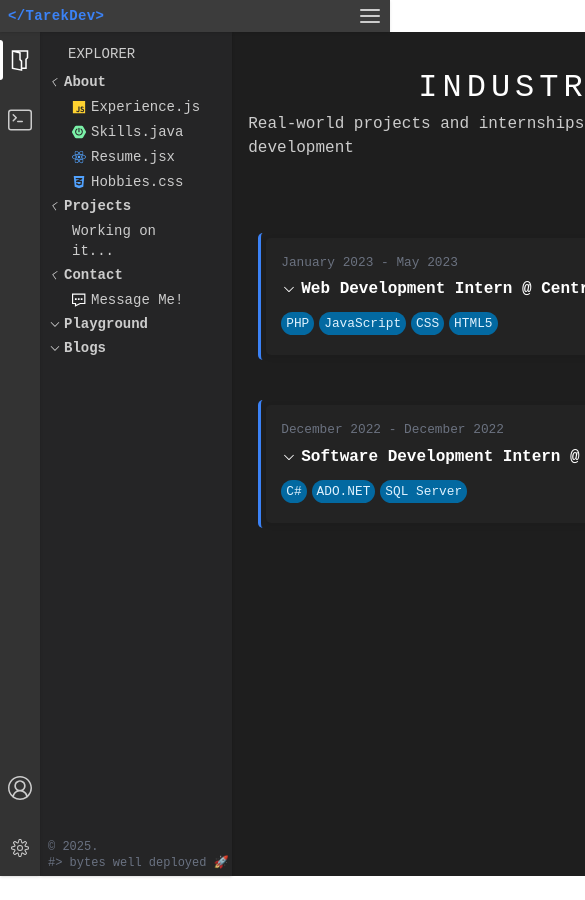
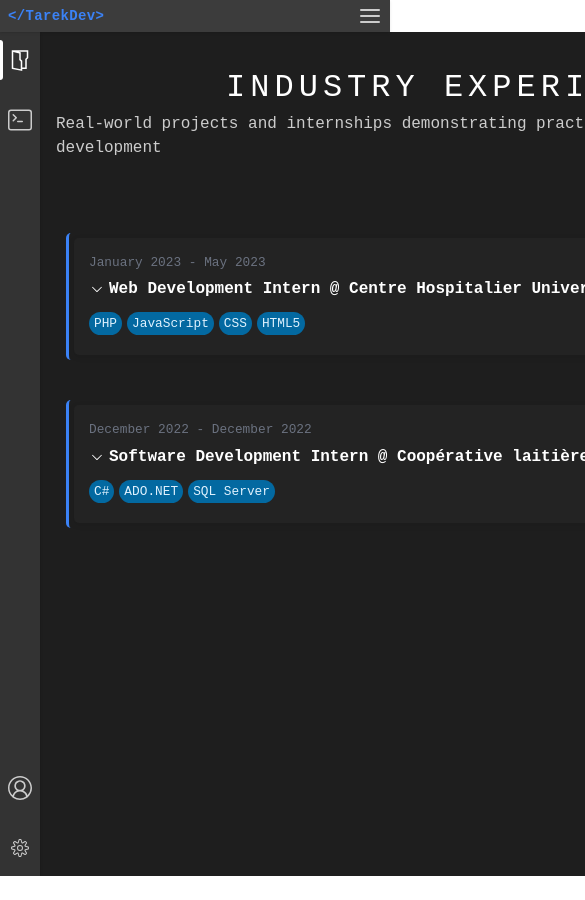
Before and after one commit to kbqerat/Personal_Portfolio_React.js_Tailwind, a React (Vite) app: page /folders in a window 390 px wide. Shown: the top 900 px of the page, 585 px wide, since content can reach past the window. After the commit the page ends 876 px from the top, so only its background shows below. Built offline with nearby package versions, Linux system fonts and the light colour scheme.

Commit message:
Hiding side bar secondary on small screen

```diff
--- a/src/App.jsx
+++ b/src/App.jsx
@@ -50,7 +50,7 @@ function App() {
     return (
         <>
             <Navbar />
-            <div className="flex min-h-screen pb-6">
+            <div className="flex min-h-screen md:pb-6">
                 <Sidebar toggleSidebar={toggleSidebar} />
                 {isFolderRelatedPage && isSidebarOpen && <SidebarSecondary />}
                 <main className="flex-1 bg-[#1e1e1e] p-4 text-[#ffffff]">
--- a/src/components/SidebarSecondary.jsx
+++ b/src/components/SidebarSecondary.jsx
@@ -21,7 +21,7 @@ export default function SidebarSecondary() {
         }))
     }
     return (
-        <div className="sideBarSecondary flex flex-col px-2 py-1 text-sm bg-[#252526] text-[#cccccc] shadow-sm max-w-[200px]">
+        <div className="sideBarSecondary hidden md:flex flex-col px-2 py-1 text-sm bg-[#252526] text-[#cccccc] shadow-sm max-w-[200px]">
             <div className="header px-5 mb-2 mt-2">
                 <p className="uppercase">Explorer</p>
             </div>
```
